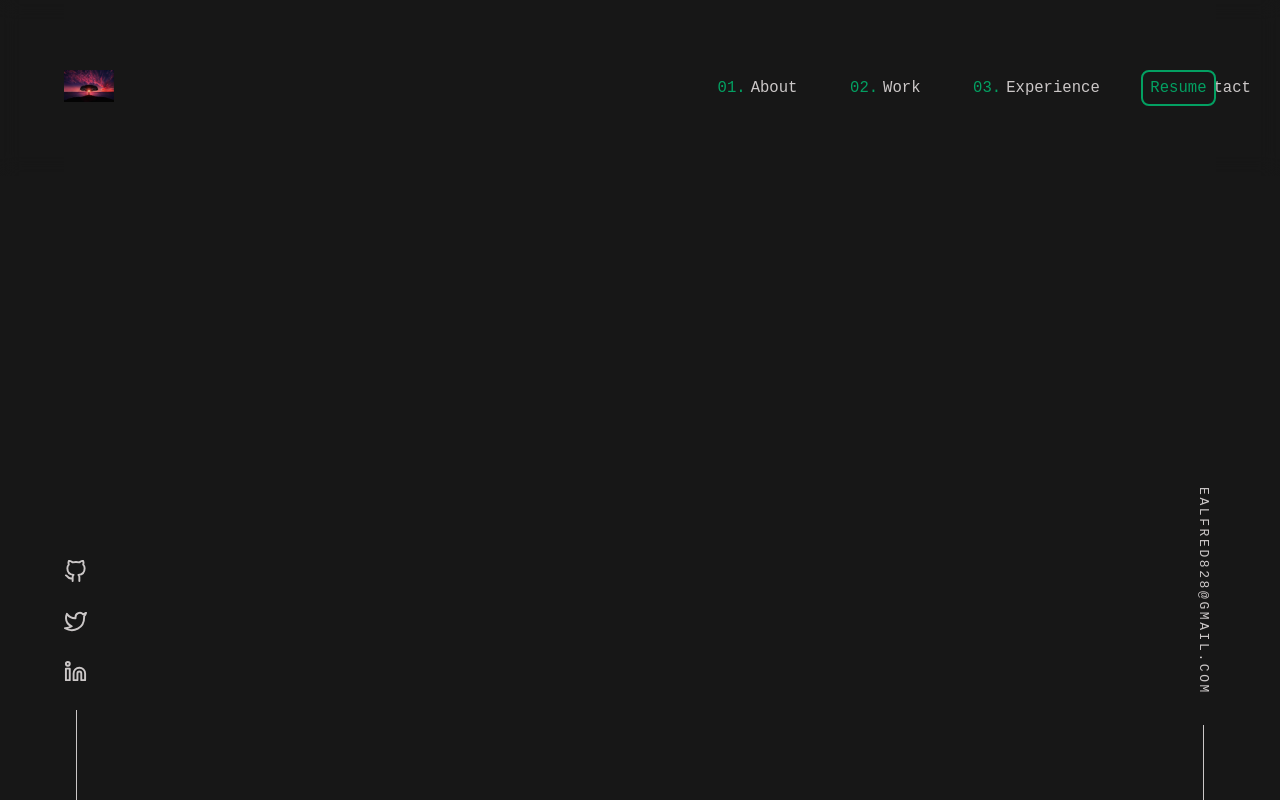
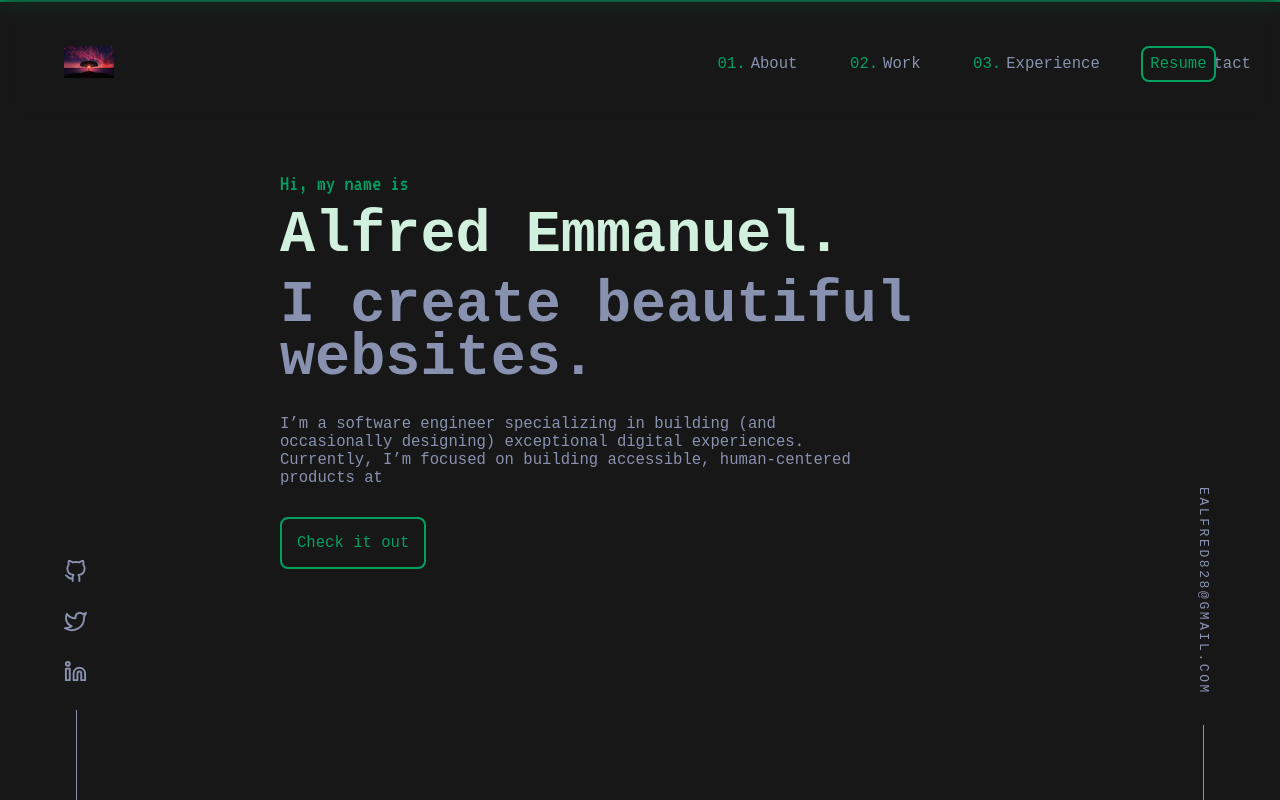
Before and after one commit to Alfred-Emmanuel/my-portfolio, a React (Create React App) app: page / in a window 1280 px wide. Built offline with nearby package versions, Linux system fonts and the light colour scheme.

Commit message:
added the body component
added and styled the part that held the name and job description

```diff
--- a/src/App.js
+++ b/src/App.js
@@ -3,11 +3,13 @@ import './style.css'
 import Header from './Components/Header';
 import LeftSideBar from './Components/leftSideBar';
 import RightSideBar from './Components/rightSideBar';
+import Body from './Components/body';
 
 function App() {
     return (
         <div className='container'>
             <Header />
+            <Body />
             <LeftSideBar />
             <RightSideBar />
         </div>
--- /dev/null
+++ b/src/Components/body.jsx
@@ -0,0 +1,36 @@
+import React, { Component } from "react";
+
+function Body() {
+  return (
+    <div className="main-content">
+      <main>
+        <section className="introduction">
+          <div>
+            <h2>Hi, my name is</h2>
+          </div>
+          <div className="name-div">
+            <h1 className="description">Alfred Emmanuel.</h1>
+          </div>
+          <div>
+            <h3 className="description">
+              I create beautiful <br />
+              websites.
+            </h3>
+          </div>
+          <div>
+            <p>
+              I’m a software engineer specializing in building (and occasionally
+              designing) exceptional digital experiences. Currently, I’m focused
+              on building accessible, human-centered products at
+            </p>
+          </div>
+          <div className="div-btn-body">
+            <a>Check it out</a>
+          </div>
+        </section>
+      </main>
+    </div>
+  );
+}
+
+export default Body;
--- a/src/style.css
+++ b/src/style.css
@@ -1,4 +1,5 @@
 @import url('https://fonts.googleapis.com/css2?family=VT323&display=swap');
+@import url('https://fonts.googleapis.com/css2?family=Space+Mono&display=swap');
 
 *{
     padding:0;
@@ -10,22 +11,28 @@
 
 :root{
     --matrix-color: rgb(3, 160, 98);
-    --whitish: rgba(250, 245, 245, 0.795);
+    --whitish: #8892b0;
+    --matrix-font: 'VT323', monospace;
+    --monospace-font:  'Space Mono',"Fira Code","Fira Mono","Roboto Mono",monospace;
+
 }
 
 header{
     width: 100%;
-    height: 22vh;
+    height: 16vh;
     background-color: transparent;
     backdrop-filter: blur(10px);
     color:var(--whitish);
     display: grid;
     place-items: center;
+    position: fixed;
+    top:0px;
     /* place-content: center; */
 }
 
 nav{
     display: flex;
+    background-color: transparent;
     justify-content: space-between;
     width:90%;
     height: inherit;
@@ -57,6 +64,78 @@ svg{
     width:90%;
 }
 
+main {
+    margin: 0px auto;
+    width: 100%;
+    max-width: 1600px;
+    min-height: 100vh;
+    padding: 170px 280px;
+    border-top: 2px solid var(--matrix-color);
+}
+
+.introduction {
+    display: flex;
+    -webkit-box-pack: center;
+    justify-content: center;
+    -webkit-box-align: center;
+    flex-direction: column;
+    align-items: flex-start;
+    padding: 0px;
+    color:white;
+}
+
+.introduction h2 {
+    color: var(--matrix-color);
+    font-size: 23px;
+    font-family: var(--matrix-font);
+    font-weight: 400;
+
+}
+
+.introduction .description{
+    margin: 0px;
+    font-size: 4.5rem;
+}
+
+.introduction h1{
+    color: RGB(209,241,222);
+}
+
+.introduction h3{
+    /* margin-top: 15px; */
+    color: var(--whitish);
+    line-height: 0.9;
+}
+
+.introduction p{
+    font-size: 1.2rem;
+    color: var(--whitish);
+    margin-top:5%;
+    margin-bottom:5%;
+    max-width: 600px;
+    display: block;
+}
+
+.div-btn-body{
+    border: 2px solid var(--matrix-color);
+    padding:15px;
+    color: var(--matrix-color);
+    border-radius: 8px;
+    font-size: 1.2em;
+    cursor: pointer;
+    height:4rem;
+}
+
+.div-btn-body:hover{
+    color: var(--whitish);
+    opacity: 0.8;
+}
+
+.name-div{
+    margin-top:1%;
+    margin-bottom: 1.5%;
+}
+
 .menu ol{
     display: flex;
     margin-left: 60%;
@@ -69,11 +148,12 @@ svg{
     font-size: 1.2em;
     cursor: pointer;
     text-decoration: none;
-    color: var(--whitish)
+    color: var(--whitish);
+    background-color: none;
 }
 
 .menu ol li a:hover{
-    color: var(--matrix-color)
+    color: var(--matrix-color);
 }
 
 .menu ol li a::before {
@@ -95,11 +175,12 @@ svg{
     border-radius: 8px;
     font-size: 1.2em;
     cursor: pointer;
+    background-color: rgb(23, 23, 23);
 }
 
 .btn-div:hover{
-    background-color: #333;
-    opacity: 0.8;
+    color: var(--whitish);
+    opacity: 0.6;
 }
 
 .left-side-bar{
```
